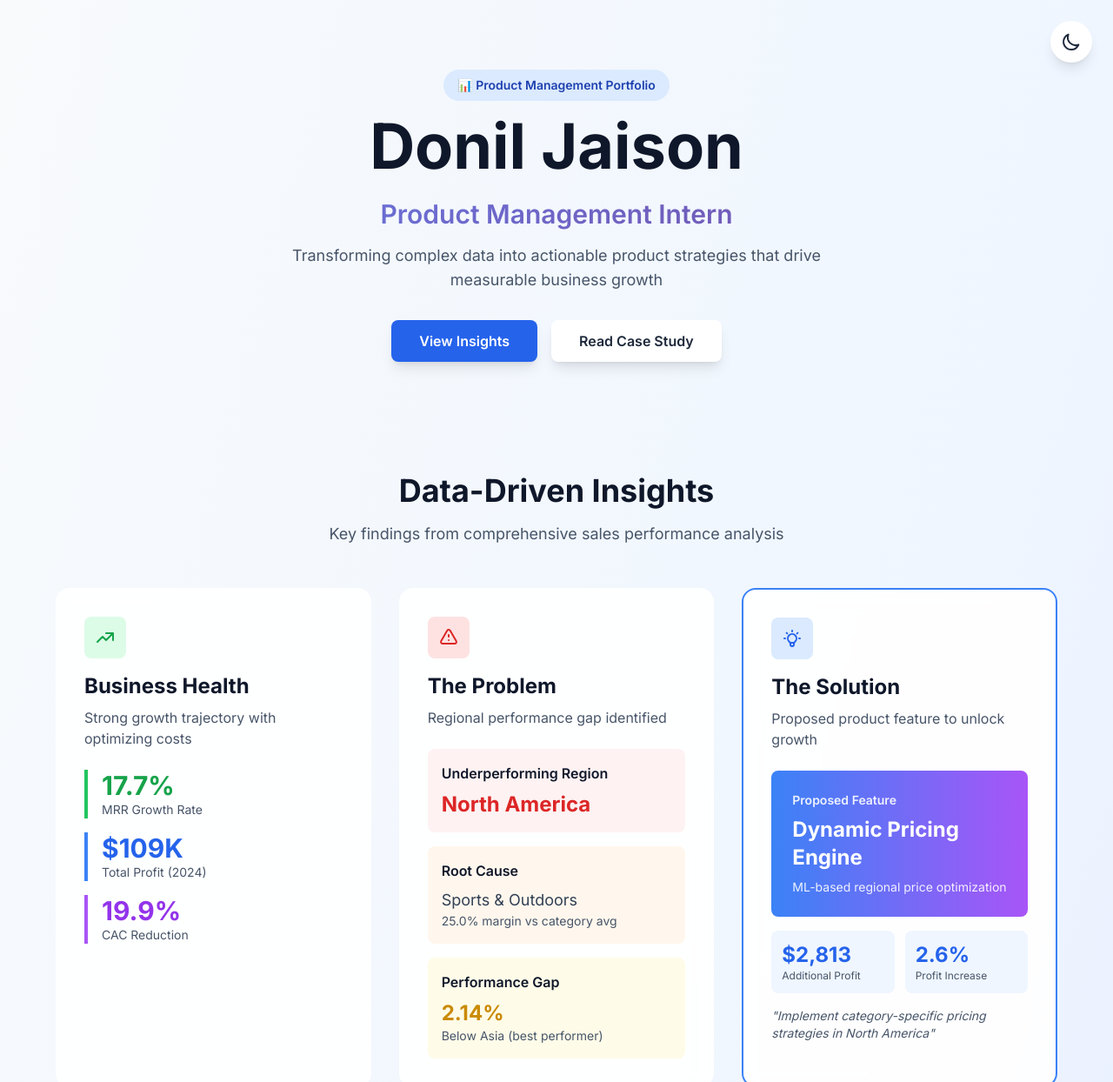
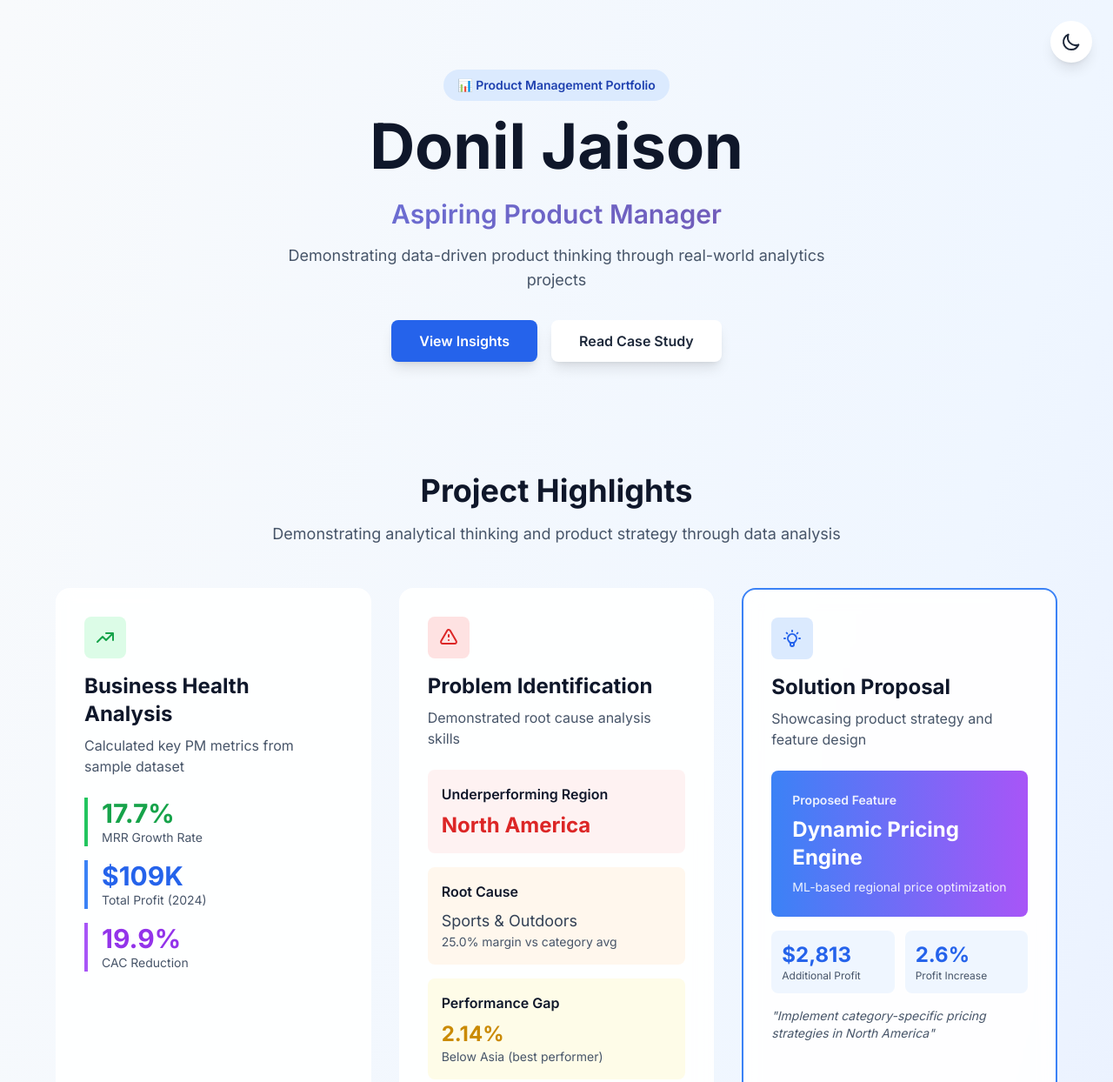
Before and after one commit to doniljaison/product-sales-analytics, a plain HTML site: page docs/index.html in a window 1280 px wide. Shown: the top 1244 px of the page at 87% size. Drawn offline with nearby package versions, Linux system fonts and the light colour scheme.

Commit message:
Few changes

```diff
--- a/docs/index.html
+++ b/docs/index.html
@@ -90,10 +90,10 @@
                 Donil Jaison
             </h1>
             <p class="text-2xl md:text-3xl gradient-text font-semibold mb-4">
-                Product Management Intern
+                Aspiring Product Manager
             </p>
             <p class="text-lg text-slate-600 dark:text-slate-300 max-w-2xl mx-auto mb-8">
-                Transforming complex data into actionable product strategies that drive measurable business growth
+                Demonstrating data-driven product thinking through real-world analytics projects
             </p>
             <div class="flex gap-4 justify-center">
                 <a href="#insights" class="px-8 py-3 bg-blue-600 text-white rounded-lg font-semibold hover:bg-blue-700 transition-all shadow-lg hover:shadow-xl">
@@ -110,10 +110,10 @@
     <section id="insights" class="py-16 px-4">
         <div class="max-w-6xl mx-auto">
             <h2 class="text-4xl font-bold text-center mb-4 text-slate-900 dark:text-white">
-                Data-Driven Insights
+                Project Highlights
             </h2>
             <p class="text-center text-slate-600 dark:text-slate-300 mb-12 text-lg">
-                Key findings from comprehensive sales performance analysis
+                Demonstrating analytical thinking and product strategy through data analysis
             </p>
 
             <div class="grid md:grid-cols-3 gap-8">
@@ -124,8 +124,8 @@
                             <path stroke-linecap="round" stroke-linejoin="round" stroke-width="2" d="M13 7h8m0 0v8m0-8l-8 8-4-4-6 6" />
                         </svg>
                     </div>
-                    <h3 class="text-2xl font-bold mb-2 text-slate-900 dark:text-white">Business Health</h3>
-                    <p class="text-slate-600 dark:text-slate-300 mb-6">Strong growth trajectory with optimizing costs</p>
+                    <h3 class="text-2xl font-bold mb-2 text-slate-900 dark:text-white">Business Health Analysis</h3>
+                    <p class="text-slate-600 dark:text-slate-300 mb-6">Calculated key PM metrics from sample dataset</p>
 
                     <div class="space-y-4">
                         <div class="border-l-4 border-green-500 pl-4">
@@ -150,8 +150,8 @@
                             <path stroke-linecap="round" stroke-linejoin="round" stroke-width="2" d="M12 9v2m0 4h.01m-6.938 4h13.856c1.54 0 2.502-1.667 1.732-3L13.732 4c-.77-1.333-2.694-1.333-3.464 0L3.34 16c-.77 1.333.192 3 1.732 3z" />
                         </svg>
                     </div>
-                    <h3 class="text-2xl font-bold mb-2 text-slate-900 dark:text-white">The Problem</h3>
-                    <p class="text-slate-600 dark:text-slate-300 mb-6">Regional performance gap identified</p>
+                    <h3 class="text-2xl font-bold mb-2 text-slate-900 dark:text-white">Problem Identification</h3>
+                    <p class="text-slate-600 dark:text-slate-300 mb-6">Demonstrated root cause analysis skills</p>
 
                     <div class="space-y-4">
                         <div class="bg-red-50 dark:bg-red-900/20 rounded-lg p-4">
@@ -178,8 +178,8 @@
                             <path stroke-linecap="round" stroke-linejoin="round" stroke-width="2" d="M9.663 17h4.673M12 3v1m6.364 1.636l-.707.707M21 12h-1M4 12H3m3.343-5.657l-.707-.707m2.828 9.9a5 5 0 117.072 0l-.548.547A3.374 3.374 0 0014 18.469V19a2 2 0 11-4 0v-.531c0-.895-.356-1.754-.988-2.386l-.548-.547z" />
                         </svg>
                     </div>
-                    <h3 class="text-2xl font-bold mb-2 text-slate-900 dark:text-white">The Solution</h3>
-                    <p class="text-slate-600 dark:text-slate-300 mb-6">Proposed product feature to unlock growth</p>
+                    <h3 class="text-2xl font-bold mb-2 text-slate-900 dark:text-white">Solution Proposal</h3>
+                    <p class="text-slate-600 dark:text-slate-300 mb-6">Showcasing product strategy and feature design</p>
 
                     <div class="space-y-4">
                         <div class="bg-gradient-to-r from-blue-500 to-purple-500 rounded-lg p-6 text-white">
@@ -277,11 +277,11 @@
                         <div>
                             <h3 class="text-2xl font-bold mb-3 text-slate-900 dark:text-white">Situation</h3>
                             <p class="text-slate-700 dark:text-slate-300 leading-relaxed mb-4">
-                                A global e-commerce brand experiencing plateauing growth needed to identify sales leakage and untapped revenue opportunities across their multi-regional operations. With 12 months of transactional data across three major regions (North America, Europe, Asia) and five product categories, the challenge was to pinpoint specific performance gaps and quantify their business impact.
+                                To demonstrate my analytical and strategic thinking abilities, I created a realistic product management scenario: analyzing a global e-commerce company's sales performance. Using a dataset with 12 months of transactions across three regions (North America, Europe, Asia) and five product categories, I simulated the role of a PM identifying sales bottlenecks and growth opportunities.
                             </p>
                             <div class="bg-blue-50 dark:bg-blue-900/20 rounded-lg p-4 border-l-4 border-blue-500">
                                 <p class="text-sm text-slate-700 dark:text-slate-300">
-                                    <strong>Context:</strong> Despite healthy overall revenue ($389K), profit margins varied significantly across regions (27-29%), suggesting optimization opportunities worth exploring.
+                                    <strong>Portfolio Project Goal:</strong> Demonstrate my ability to work with real data, identify business problems, and propose product solutions—core skills for a Product Manager.
                                 </p>
                             </div>
                         </div>
@@ -297,7 +297,7 @@
                         <div>
                             <h3 class="text-2xl font-bold mb-3 text-slate-900 dark:text-white">Task</h3>
                             <p class="text-slate-700 dark:text-slate-300 leading-relaxed mb-4">
-                                As a Product Manager, my objective was to analyze 138 sales transactions to:
+                                To showcase product management competencies, I set out to analyze 138 sales transactions and:
                             </p>
                             <ul class="space-y-2 text-slate-700 dark:text-slate-300">
                                 <li class="flex items-start gap-2">
@@ -371,7 +371,7 @@
                         <div>
                             <h3 class="text-2xl font-bold mb-3 text-slate-900 dark:text-white">Result</h3>
                             <p class="text-slate-700 dark:text-slate-300 leading-relaxed mb-6">
-                                The analysis uncovered a clear opportunity to drive growth through product optimization. I proposed a <strong>Dynamic Pricing Engine</strong> feature that would:
+                                This project demonstrates my ability to transform data into strategic product recommendations. I proposed a <strong>Dynamic Pricing Engine</strong> feature that would:
                             </p>
 
                             <div class="grid md:grid-cols-2 gap-4 mb-6">
@@ -474,7 +474,7 @@
     <footer class="py-12 px-4 bg-slate-900 text-white">
         <div class="max-w-6xl mx-auto text-center">
             <h3 class="text-2xl font-bold mb-4">Let's Connect</h3>
-            <p class="text-slate-400 mb-6">Interested in discussing Product Management opportunities or data analytics?</p>
+            <p class="text-slate-400 mb-6">Open to Product Management internships and entry-level opportunities</p>
             <div class="flex gap-4 justify-center mb-8">
                 <a href="https://www.linkedin.com/in/donil-jaison-93a17428a/" target="_blank" class="px-6 py-3 bg-blue-600 hover:bg-blue-700 rounded-lg font-semibold transition-all">
                     LinkedIn
@@ -487,7 +487,7 @@
                 </a>
             </div>
             <p class="text-slate-500 text-sm">
-                © 2026 Product Management Portfolio | Built with data-driven insights
+                © 2026 Donil Jaison | Product Management Portfolio Project
             </p>
         </div>
     </footer>
```
